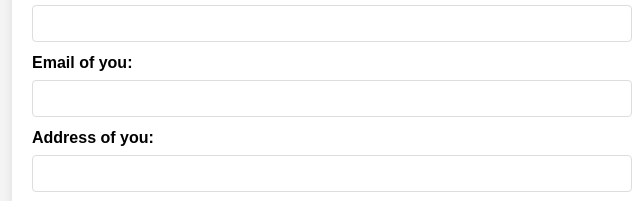
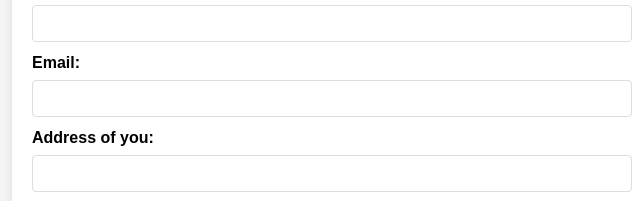
Before and after one commit to Aisalkyn85/devops-bootcamp-project, a website: page public/index.html in a window 1280 px wide. Shown: the part 141-342 px from the top of the page, 308-948 px from the left. Drawn offline with Linux system fonts and the light colour scheme.

Commit message:
testing seecond changes

```diff
--- a/public/index.html
+++ b/public/index.html
@@ -58,7 +58,7 @@
         <input type="text" id="name" name="name" required>
         <div id="nameError" class="error"></div>
 
-        <label for="email">Email of you:</label>
+        <label for="email">Email:</label>
         <input type="email" id="email" name="email" required>
         <div id="emailError" class="error"></div>
 
```
